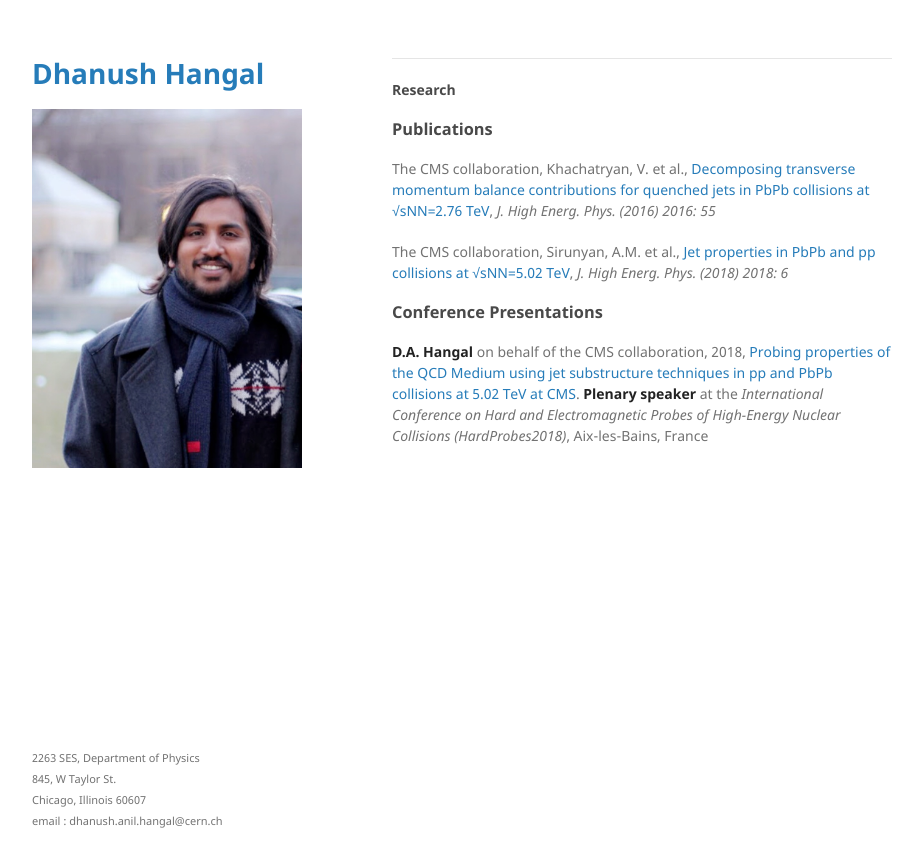
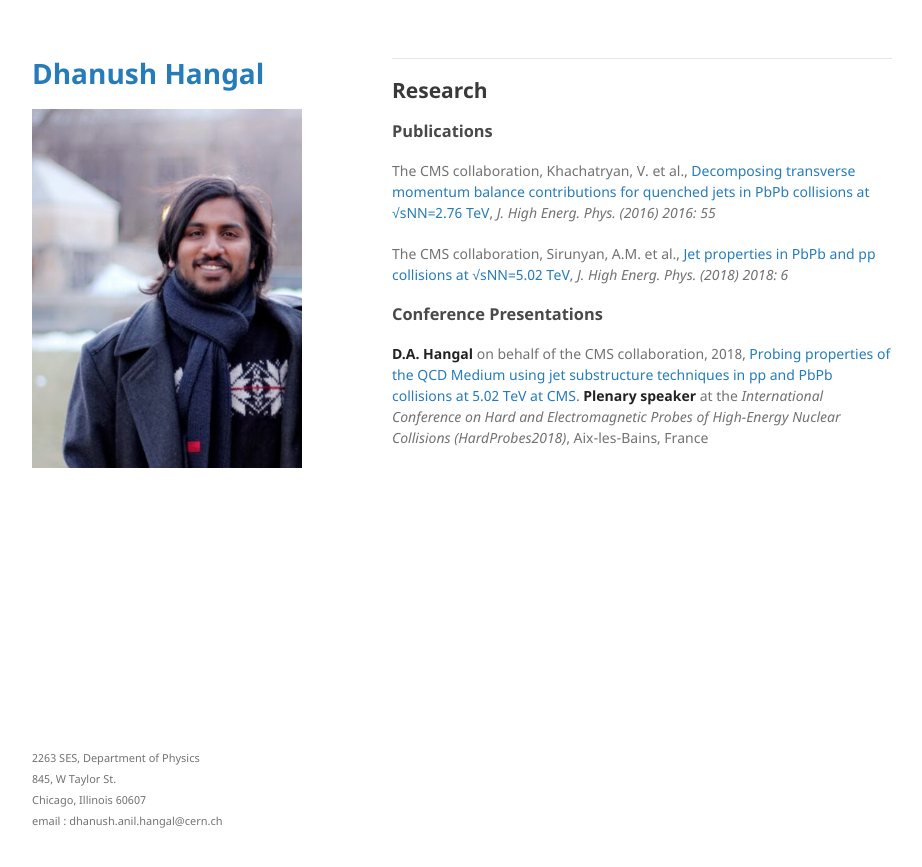
Before and after one commit to dhanushhangal/dhanushhangal.github.io, a Jekyll site: the page built from research.md, in a window 1280 px wide. Shown: the top 867 px of the page, without its empty margins (178-1100 px from the left). Built offline with Jekyll 4.4.1, drawn with Linux system fonts in a browser that asks for light colours; our own code applies the rules of GitHub Pages for plain Markdown files; the repository's description, which GitHub fills in, is left out.

Commit message:
publications

```diff
--- a/research.md
+++ b/research.md
@@ -1,6 +1,6 @@
 * * *
 
-#### Research
+## Research
 
 ### Publications
 
```
